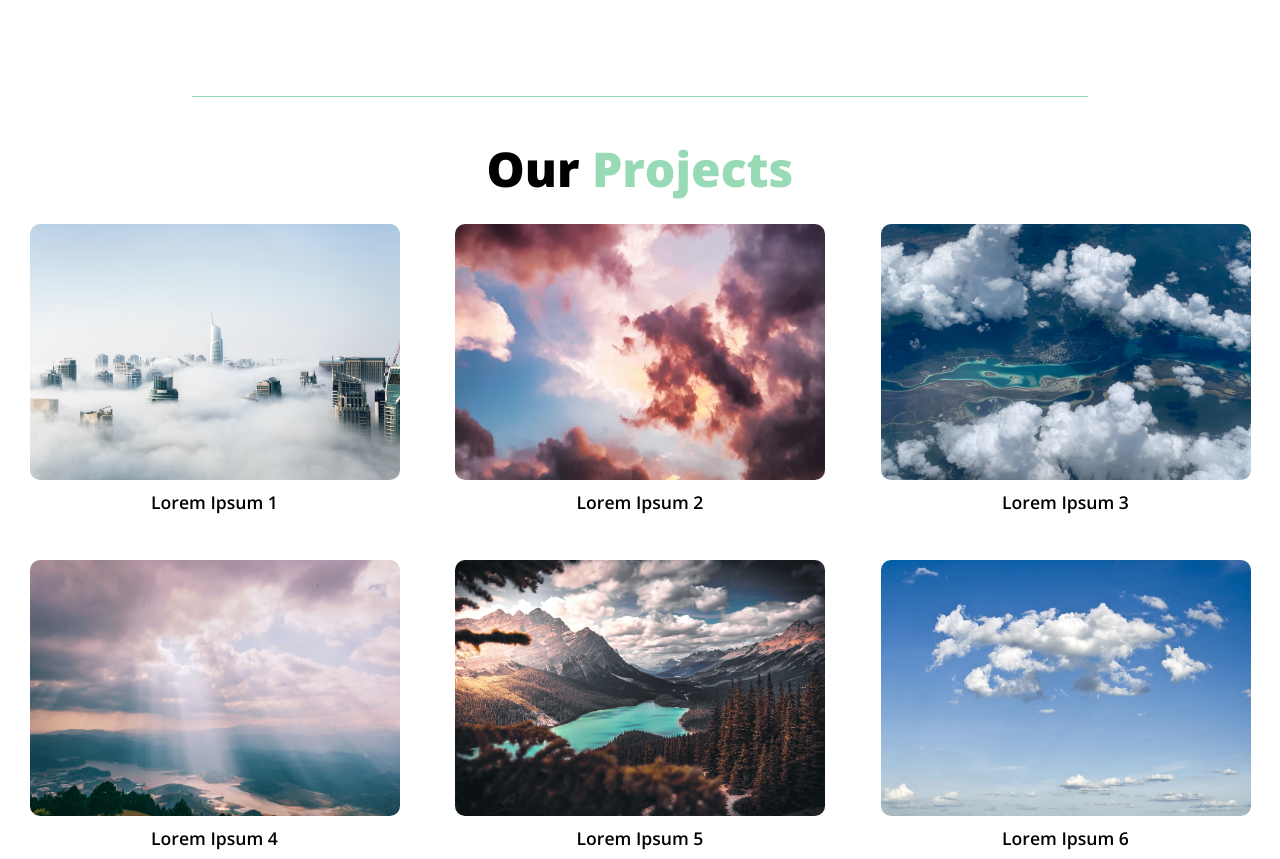
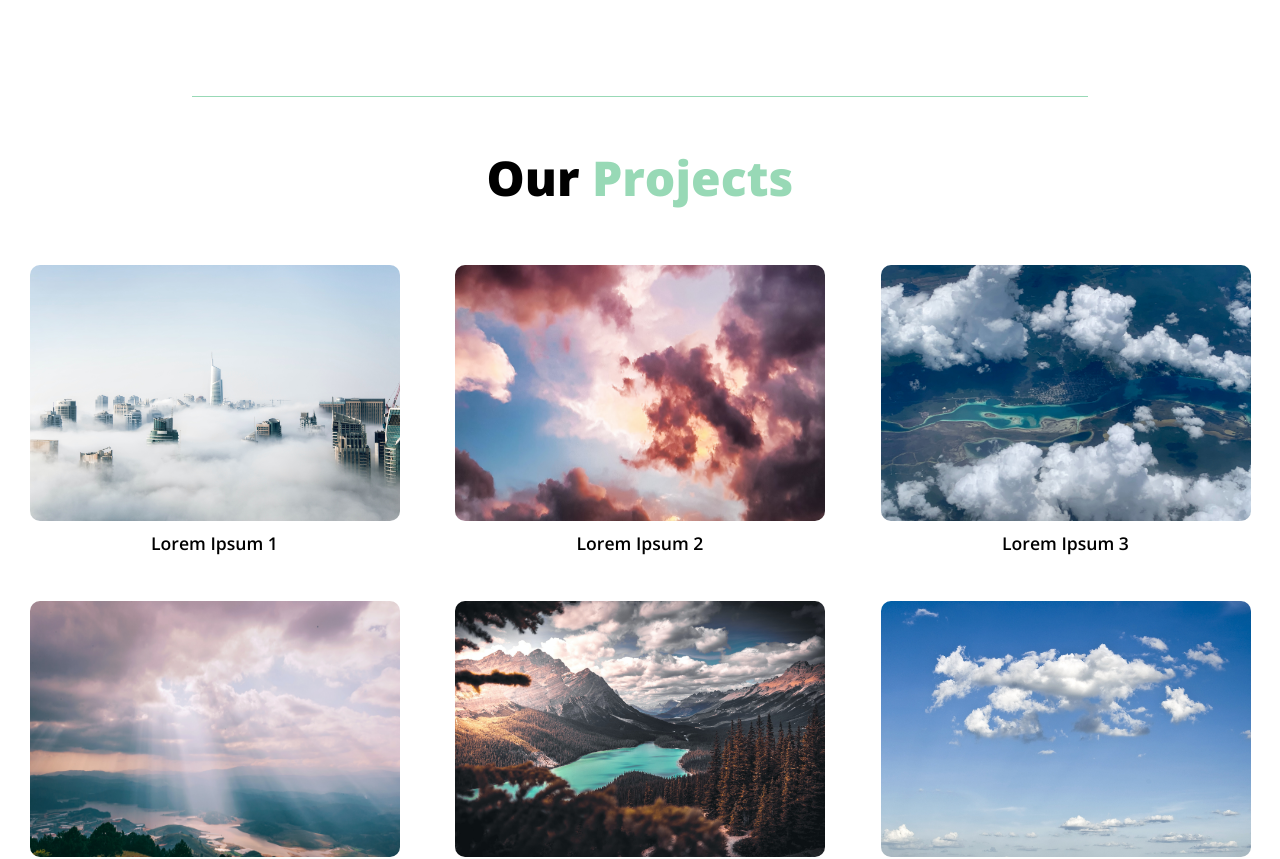
Before and after one commit to MujtabaShafiq1/IT-Porfolio, a Next.js app: page / in a window 1280 px wide. Shown: the part 720-1579 px from the top of the page. Built offline with nearby package versions, Linux system fonts and the light colour scheme.

Commit message:
transition added for smooth responsive

```diff
--- a/components/about/About.module.css
+++ b/components/about/About.module.css
@@ -13,6 +13,11 @@
   border-radius: 10px;
   width: 50%;
   height: 70vh;
+  transition: all 0.5s ease;
+}
+
+.image:hover {
+  transform: scale(1.1);
 }
 
 .container mark {
@@ -77,7 +82,7 @@
 
 .button:hover {
   background-color: #fff;
-  color:  var(--color-secondary);
+  color: var(--color-secondary);
   border: 1px solid var(--color-secondary);
 }
 
@@ -92,7 +97,7 @@
   }
   .header {
     font-size: 3rem;
-    margin: 2rem 0;
+    margin: 3rem 0;
   }
   .gridContainer {
     grid-template-columns: repeat(4, 1fr);
--- a/components/contact/Contact.module.css
+++ b/components/contact/Contact.module.css
@@ -17,7 +17,7 @@
   font-size: 2.5rem;
   font-weight: 800;
   text-align: center;
-  margin: 1rem 0;
+  margin: 3rem 0;
 }
 
 .header mark {
--- a/components/layout/footer/Footer.js
+++ b/components/layout/footer/Footer.js
@@ -4,7 +4,7 @@
 const Footer = () => {
   return (
     <footer className={classes.footer}>
-      <Image src="/images/logo.png" alt="logo" width={70} height={70} className={classes.footerLogo}/>
+      <Image src="/images/logo.png" alt="logo" width={70} height={70}/>
       <p className={classes.footerDescription}>
         Lorem ipsum dolor sit amet, consectetur adipiscing elit. Suspendisse accumsan massa nec
         massa fermentum malesuada.
--- a/components/layout/footer/Footer.module.css
+++ b/components/layout/footer/Footer.module.css
@@ -10,7 +10,8 @@
 }
 
 .footerLogo {
-
+  height: auto;
+  width: auto;
 }
 
 .footerDescription {
--- a/components/projects/Projects.module.css
+++ b/components/projects/Projects.module.css
@@ -7,13 +7,14 @@
   width: 100%;
   margin: 1rem 0;
   border-top: 1px solid var(--color-secondary);
+  transition: all 0.5s ease;
 }
 
 .header {
   font-size: 3rem;
   font-weight: 800;
   text-align: center;
-  margin: 1rem 0;
+  margin: 3rem 0;
 }
 
 .header mark {
@@ -29,6 +30,7 @@
   grid-auto-rows: minmax(300px, auto);
   grid-gap: 5%;
   margin-bottom: 1rem;
+  transition: all 0.5s ease;
 }
 
 @media (max-width: 1224px) {
@@ -43,7 +45,6 @@
 @media (max-width: 768px) {
   .header {
     font-size: 2.5rem;
-    margin: 3rem 0;
   }
   .gridContainer {
     grid-template-columns: repeat(1, 1fr);
--- a/components/typewriter/Typewriter.module.css
+++ b/components/typewriter/Typewriter.module.css
@@ -19,6 +19,7 @@
   font-weight: 600;
   color: var(--color-secondary);
   animation: typing 0.8s steps(20, end);
+  transition: all 0.5s ease;
 }
 
 .cursor {
```
